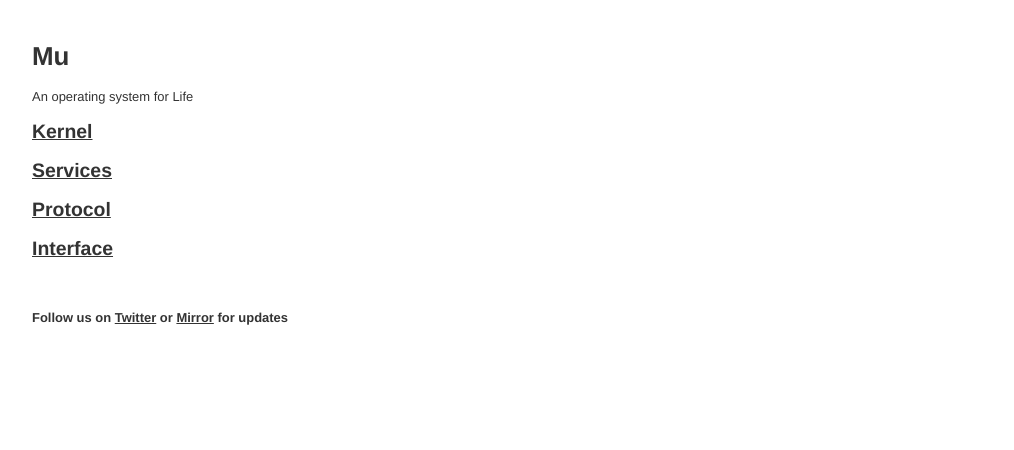
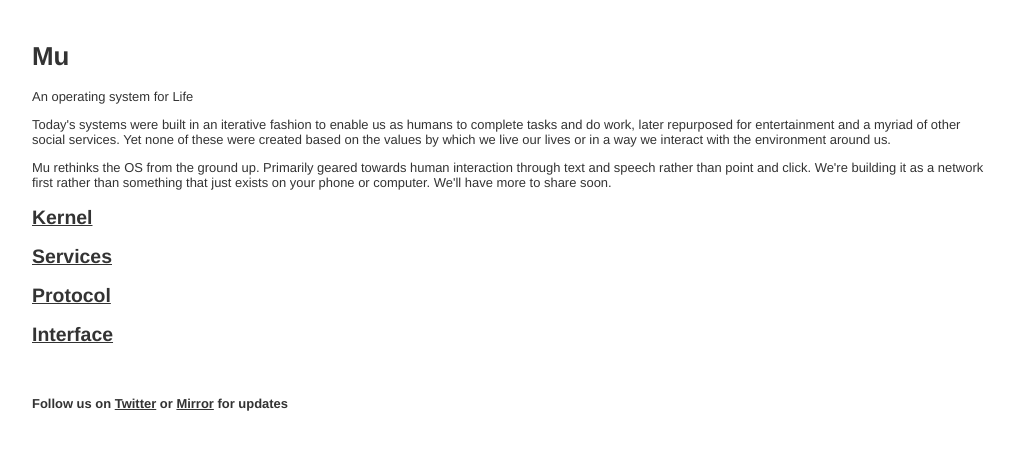
Before and after one commit to muxyz/website, a Jekyll site: the page index.html, which Jekyll copies as it is, in a window 1280 px wide. Shown: the top 450 px of the page, without its empty margins (128-1142 px from the left). Built offline with Jekyll 4.4.1, drawn with Linux system fonts in a browser that asks for light colours.

Commit message:
Update index.html

```diff
--- a/index.html
+++ b/index.html
@@ -37,6 +37,17 @@
 -->
       </h1>
       <p>An operating system for Life</p>
+
+      <p>Today's systems were built in an iterative fashion to enable us as humans to complete tasks and
+      do work, later repurposed for entertainment and a myriad of other social services. Yet none of these were
+      created based on the values by which we live our lives or in a way we interact with the environment around us.
+      </p>
+
+      <p>Mu rethinks the OS from the ground up. Primarily geared towards human interaction through text and speech rather
+      than point and click. We're building it as a network first rather than something that just exists on your phone or
+      computer. We'll have more to share soon.
+      </p>
+
       <h2><a href="/micro">Kernel</a></h2>
       <h2><a href="/services">Services</a></h2>
       <h2><a href="/network">Protocol</a></h2>
```
